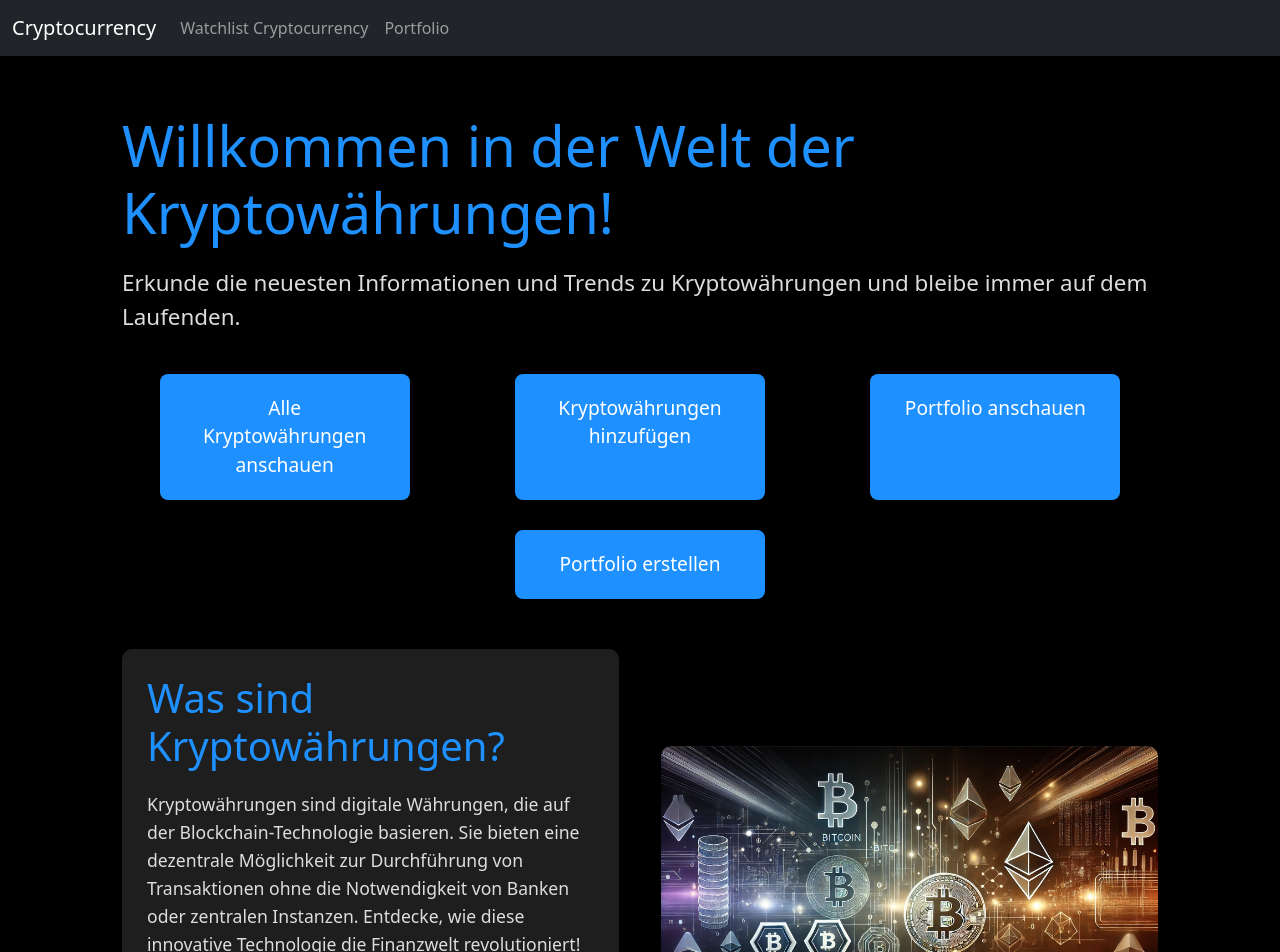
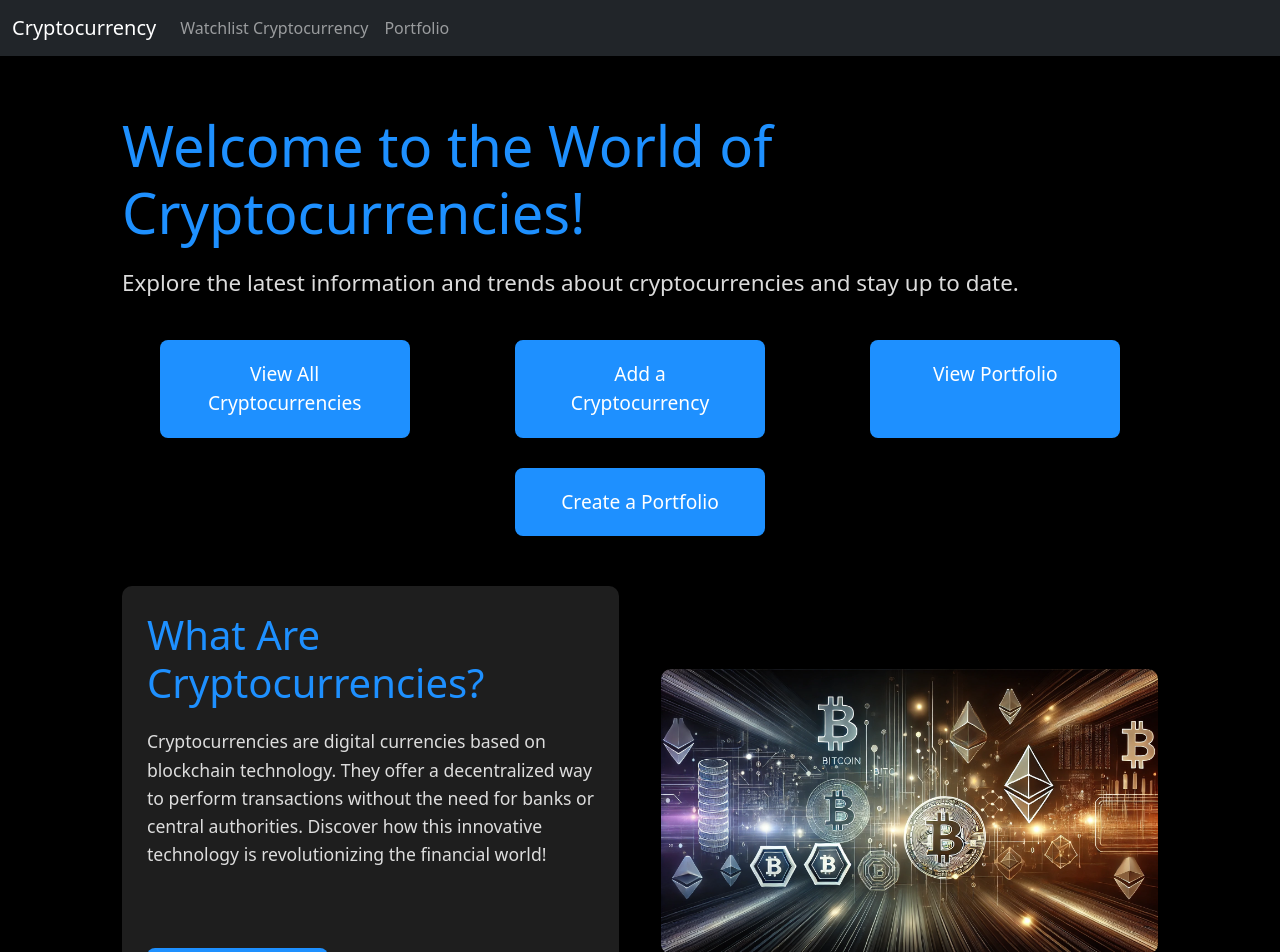
Before and after one commit to kimson2006/Leistungsnachweis2PO, a SvelteKit app: page / in a window 1280 px wide. Shown: the top 952 px of the page. Built offline with nearby package versions, Linux system fonts and the light colour scheme.

Commit message:
German in English

```diff
--- a/src/routes/+page.svelte
+++ b/src/routes/+page.svelte
@@ -3,7 +3,7 @@
 </script>
 
 <style>
-  /* Grundlegender Stil für den gesamten Body */
+  /* Basic styles for the entire body */
 
   .container {
     max-width: 1200px;
@@ -13,13 +13,13 @@
 
   h1 {
     font-size: 3.5rem;
-    color: #1E90FF; /* Blau für die Hauptüberschrift */
+    color: #1E90FF; /* Blue for the main heading */
     margin-bottom: 20px;
   }
 
   p {
     font-size: 1.4rem;
-    color: #dcdcdc; /* Helles Grau für den Text */
+    color: #dcdcdc; /* Light gray for the text */
     margin-bottom: 40px;
   }
 
@@ -32,7 +32,7 @@
   }
 
   .link-item {
-    background-color: #1E90FF; /* Blau für die Schaltflächen */
+    background-color: #1E90FF; /* Blue for the buttons */
     color: white;
     text-decoration: none;
     padding: 20px 30px;
@@ -45,7 +45,7 @@
   }
 
   .link-item:hover {
-    background-color: #4682B4; /* Dunkleres Blau für den Hover-Effekt */
+    background-color: #4682B4; /* Darker blue for the hover effect */
     transform: translateY(-5px);
   }
 
@@ -80,7 +80,7 @@
 
   .image-section .text h2 {
     font-size: 2.5rem;
-    color: #1E90FF; /* Blau für die Überschrift */
+    color: #1E90FF; /* Blue for the heading */
     margin-bottom: 20px;
   }
 
@@ -103,35 +103,35 @@
   }
 
   .cta-button:hover {
-    background-color: #4682B4; /* Dunkleres Blau für den Hover-Effekt */
+    background-color: #4682B4; /* Darker blue for the hover effect */
   }
 </style>
 
 <div class="container">
-  <h1>Willkommen in der Welt der Kryptowährungen!</h1>
-  <p>Erkunde die neuesten Informationen und Trends zu Kryptowährungen und bleibe immer auf dem Laufenden.</p>
+  <h1>Welcome to the World of Cryptocurrencies!</h1>
+  <p>Explore the latest information and trends about cryptocurrencies and stay up to date.</p>
 
   <div class="link-list">
     <a href="/cryptocurrencies" class="link-item">
-      Alle Kryptowährungen anschauen
+      View All Cryptocurrencies
     </a>
     <a href="/cryptocurrencies/create" class="link-item">
-      Kryptowährungen hinzufügen
+      Add a Cryptocurrency
     </a>
     <a href="/portfolio" class="link-item">
-      Portfolio anschauen
+      View Portfolio
     </a>
     <a href="/portfolio/create" class="link-item">
-      Portfolio erstellen
+      Create a Portfolio
     </a>
   </div>
 
   <div class="image-section">
     <div class="text">
-      <h2>Was sind Kryptowährungen?</h2>
-      <p>Kryptowährungen sind digitale Währungen, die auf der Blockchain-Technologie basieren. Sie bieten eine dezentrale Möglichkeit zur Durchführung von Transaktionen ohne die Notwendigkeit von Banken oder zentralen Instanzen. Entdecke, wie diese innovative Technologie die Finanzwelt revolutioniert!</p>
-      <a href="/cryptocurrencies" class="cta-button">Mehr erfahren</a>
+      <h2>What Are Cryptocurrencies?</h2>
+      <p>Cryptocurrencies are digital currencies based on blockchain technology. They offer a decentralized way to perform transactions without the need for banks or central authorities. Discover how this innovative technology is revolutionizing the financial world!</p>
+      <a href="/cryptocurrencies" class="cta-button">Learn More</a>
     </div>
-    <img src="/images/cryptocurrency-banner.png" alt="Kryptowährungen" />
+    <img src="/images/cryptocurrency-banner.png" alt="Cryptocurrencies" />
   </div>
 </div>
```
